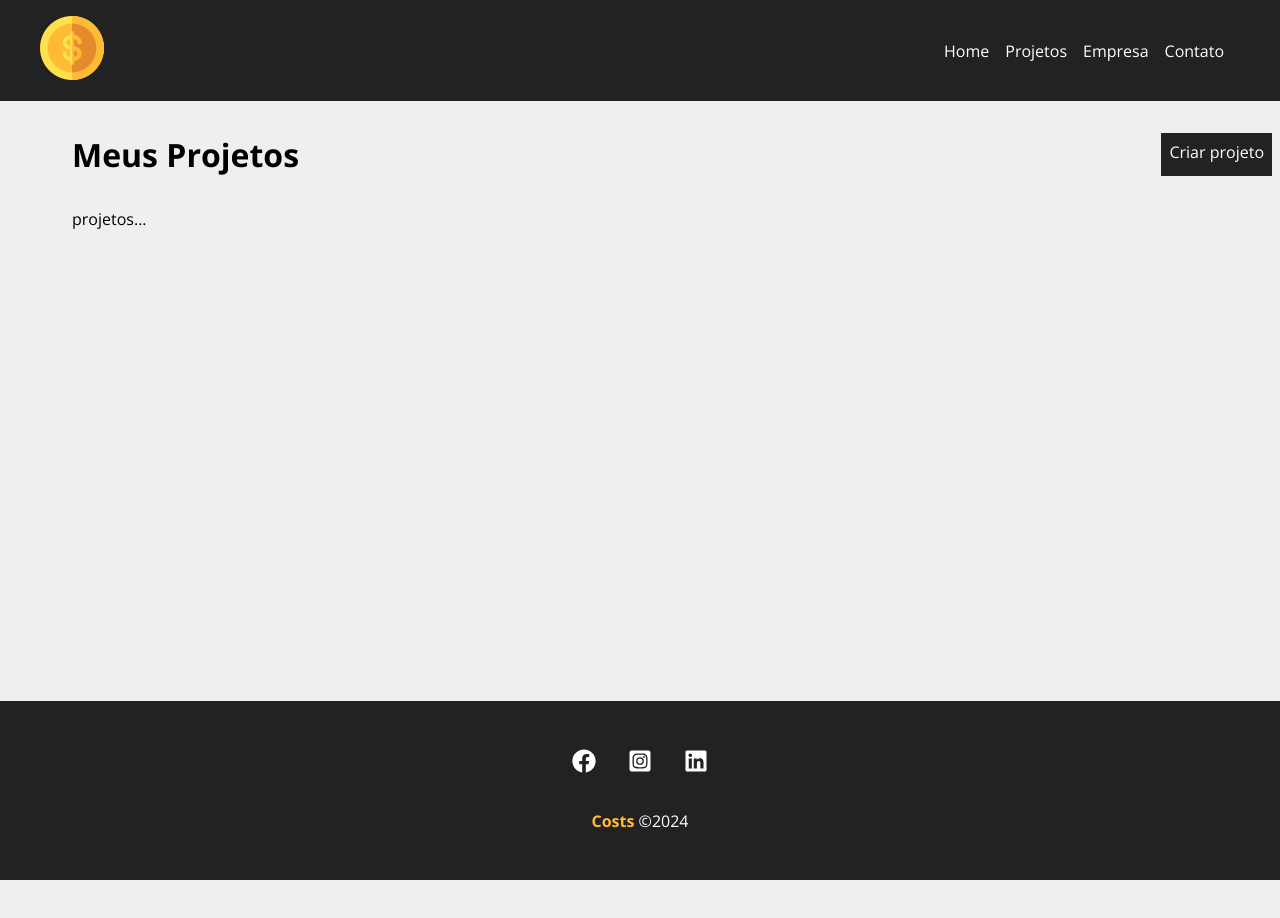
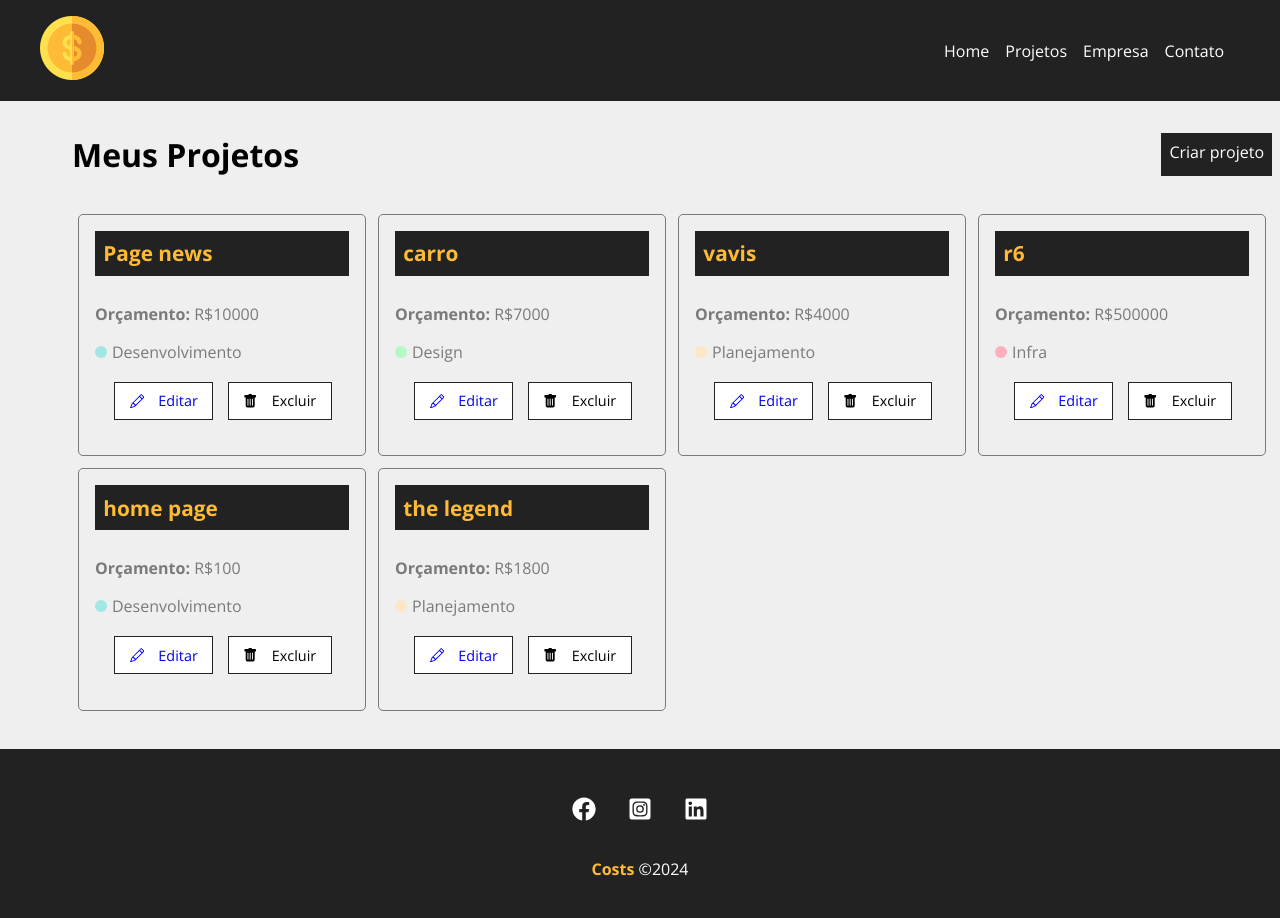
Before and after one commit to WictorPereira/Meu-Projeto-React, a React (Vite) app in the folder costs/: page /projects in a window 1280 px wide. Shown: the top 918 px of the page. Before the commit the page ends 880 px from the top, so only its background shows below. Built offline with nearby package versions, Linux system fonts and the light colour scheme; data requests are answered from the project's data file.

Commit message:
Resgatando projetos do banco de dados
pegando projetos cadastrados da api/BD  e colando em meus projetos

```diff
--- a/costs/db.json
+++ b/costs/db.json
@@ -2,7 +2,7 @@
   "projects": [
     {
       "id": "786d",
-      "name": "joao wictor",
+      "name": "Page news",
       "budget": "10000",
       "category": {
         "id": "2",
@@ -46,7 +46,7 @@
     },
     {
       "id": "a083",
-      "name": "wictor",
+      "name": "home page",
       "budget": "100",
       "category": {
         "id": "2",
--- a/costs/src/components/pages/Projects.jsx
+++ b/costs/src/components/pages/Projects.jsx
@@ -1,20 +1,39 @@
 import { useLocation } from 'react-router-dom';
+import { useState, useEffect } from 'react';
 
 import Message from './../layout/Message.jsx';
 import Container from './../layout/Container';
 import LinkButton from '../layout/LinkButton.jsx';
+import ProjectCard from '../project/ProjectCard.jsx';
 
 import styles from './Projects.module.css'
 
 
 
+
 function Projects() {
+
+    const [projects, SetProjects] = useState ([])
 
     const location = useLocation()
     let message = ''
     if(location.state){
         message=location.state.message
     }
+
+    useEffect (()=>{
+        fetch('http://localhost:5000/projects',{
+            method:'GET',
+            headers: {
+                'Content-Type':'application/json',
+            },
+        }).then (resp => resp.json())
+          .then (data => {
+            console.log(data)
+           SetProjects(data)
+          })
+          .catch((err)=> console.log(err))
+    },[])
 
     return (
         <div className={styles.project_container}>
@@ -25,7 +44,14 @@
 
             {message && <Message type="success" msg={message} />}
             <Container customClass="start">
-                <p>projetos...</p>
+                {projects.length > 0 &&
+                  projects.map((project) => <ProjectCard
+                  name={project.name}
+                  id={project.id}
+                  budget={project.budget}
+                  category={project.category.name}
+                  key={project.id}
+                  />)}
             </Container>
         </div>
     )
--- /dev/null
+++ b/costs/src/components/project/ProjectCard.jsx
@@ -0,0 +1,29 @@
+import styles from './ProjectCard.module.css'
+
+import {BsPencil, BsFillTrashFill} from'react-icons/bs'
+import {Link} from 'react-router-dom'
+
+function ProjectCard({id, name, budget, category, handleRemove}) {
+    return(
+        <div className={styles.project_card}>
+            <h4 >{name}</h4>
+            <p>
+                <span>Orçamento:</span> R${budget}
+            </p>
+            <p className={styles.category_text}>
+            <span className={`${styles[category.toLowerCase()]}`}></span> {category}
+
+            </p>
+            <div className={styles.project_card_actions}>
+                <Link to="/">
+                    <BsPencil/> Editar
+                </Link>
+                <button>
+                <BsFillTrashFill/> Excluir
+                </button>
+            </div>
+        </div>
+    )
+}
+
+export default ProjectCard
--- /dev/null
+++ b/costs/src/components/project/ProjectCard.module.css
@@ -0,0 +1,86 @@
+.project_card {
+    padding: 1em;
+    border: 1px solid #7a7a7a;
+    border-radius: 5px;
+    width: 24%;
+    margin: 0.5%;
+}
+
+.project_card h4{
+    background-color: #222;
+    color: #ffbb33;
+    padding: .4em;
+    margin-bottom: 1.3em;
+    font-size: 1.3em;
+}
+
+.project_card p{
+    color: #7a7a7a;
+    margin-bottom: 1em;
+}
+
+.project_card p span {
+    font-weight: bold;
+}
+
+.category_text{
+    display: flex;
+    align-items: center;
+}
+
+.category_text span{
+    display: block;
+    width: 12px;
+    height: 12px;
+    border-radius: 50%;
+    background-color: #ccc;
+    margin-right: 5px;
+}
+
+.category_text .infra {
+    background-color: #ffaebc;
+}
+
+.category_text .desenvolvimento{
+    background-color: #a0e7e5;
+}
+
+.category_text .design{
+    background-color: #b4f8c8;
+}
+
+.category_text .planejamento{
+    background-color: #fbe7c6;
+}
+
+.project_card_actions{
+    margin: 1.2em;
+    display: flex;
+    align-items: center;
+}
+
+.project_card_actions a,
+.project_card_actions button {
+    text-decoration: none;
+    border: none;
+    background-color: #fff;
+    font-size: .9em;
+    padding: .6em 1em;
+    margin-right: 1em;
+    cursor: pointer;
+    border:  1px solid #222;
+    display: flex;
+    align-items: center;
+    justify-content: center;
+    transition: 0.5s;
+}
+
+.project_card_actions svg{
+    margin-right:  1em;
+}
+
+.project_card_actions a:hover,
+.project_card_actions button:hover{
+    background-color: #222;
+    color: #ffbb33;
+}
```
